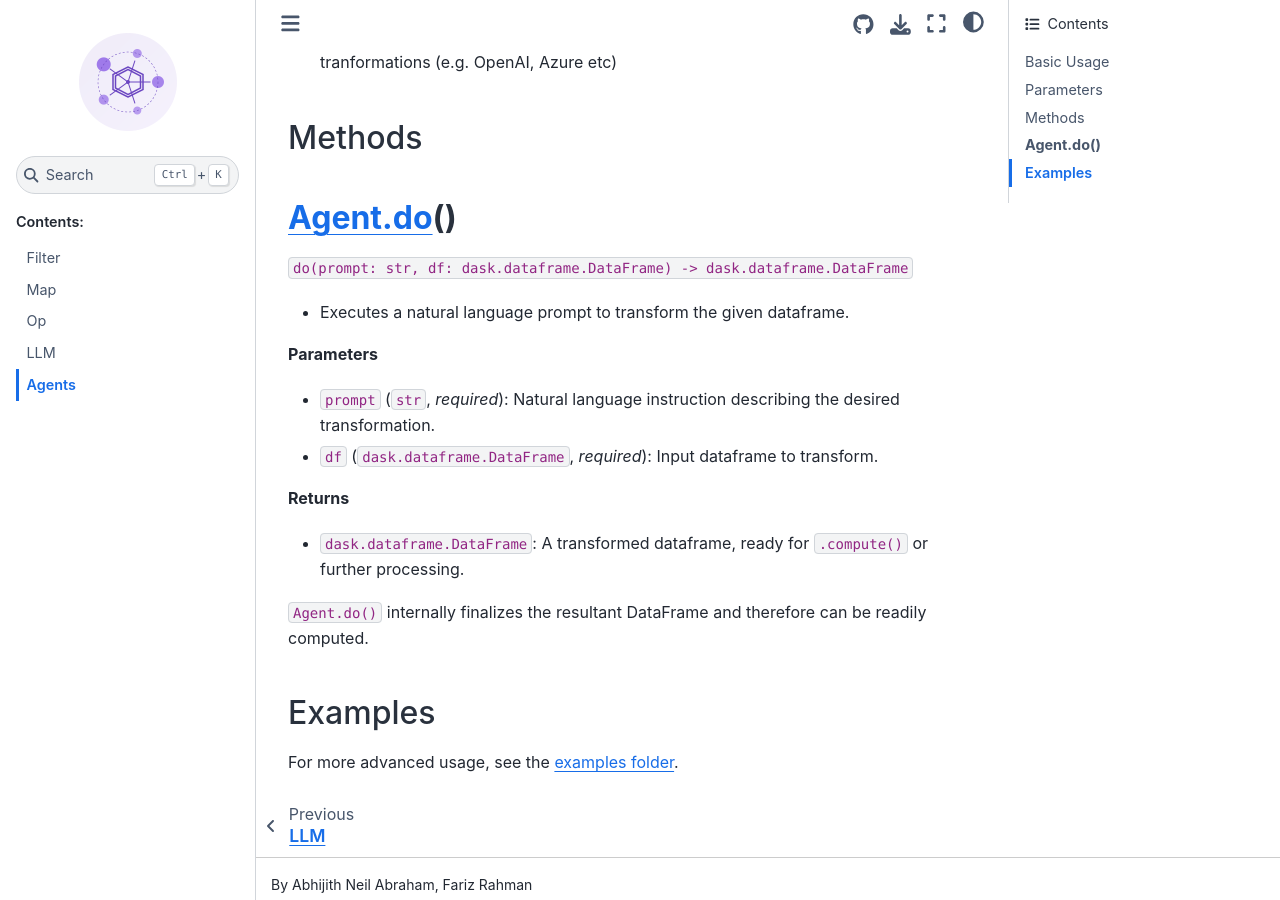
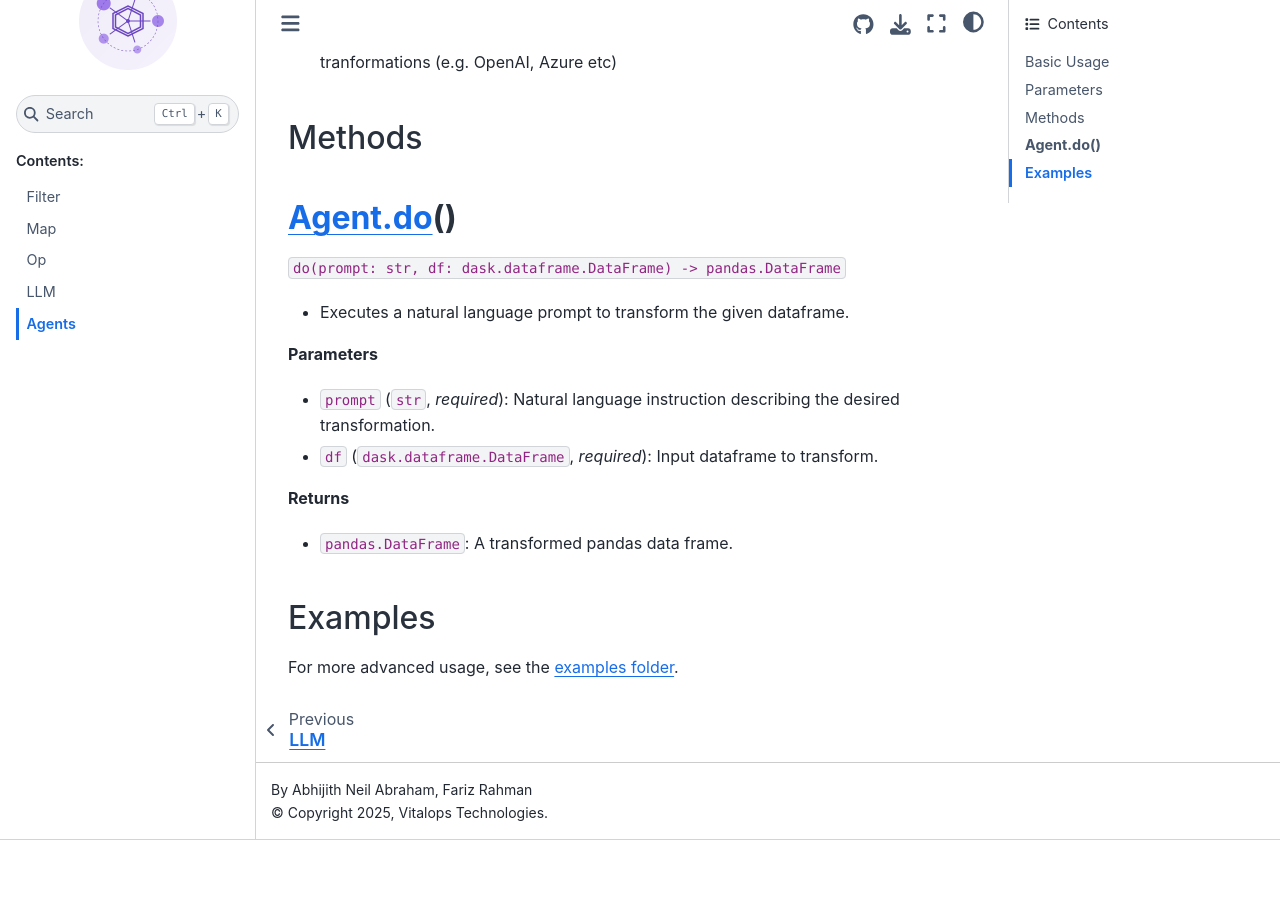
Before and after one commit to vitalops/datatune, a Sphinx documentation site: the page built from docs/source/Agent.md, in a window 1280 px wide and 900 px high, scrolled down 824 px. Built offline with Sphinx 7.4.7 and the Sphinx Book theme 1.1.4, drawn with Linux system fonts in a browser that asks for light colours; pages that are not in the unit, such as notebooks, are missing from menus; after the commit the page ends 1664 px from its top, so only the background shows below that.

Commit message:
agent doc fix

```diff
--- a/docs/source/Agent.md
+++ b/docs/source/Agent.md
@@ -35,7 +35,7 @@ result.compute().to_csv("transformed_data.csv")
 ## Methods
 ## **Agent.do()**
 
-  `do(prompt: str, df: dask.dataframe.DataFrame) -> dask.dataframe.DataFrame`
+  `do(prompt: str, df: dask.dataframe.DataFrame) -> pandas.DataFrame`
  - Executes a natural language prompt to transform the given dataframe.
 
 **Parameters**
@@ -43,9 +43,8 @@ result.compute().to_csv("transformed_data.csv")
   - `df` (`dask.dataframe.DataFrame`, *required*): Input dataframe to transform.
 
   **Returns**
-  - `dask.dataframe.DataFrame`: A transformed dataframe, ready for `.compute()` or further processing.
+  - `pandas.DataFrame`: A transformed pandas data frame.
 
-`Agent.do()` internally finalizes the resultant DataFrame and therefore can be readily computed.
 
 ## Examples
 
```
